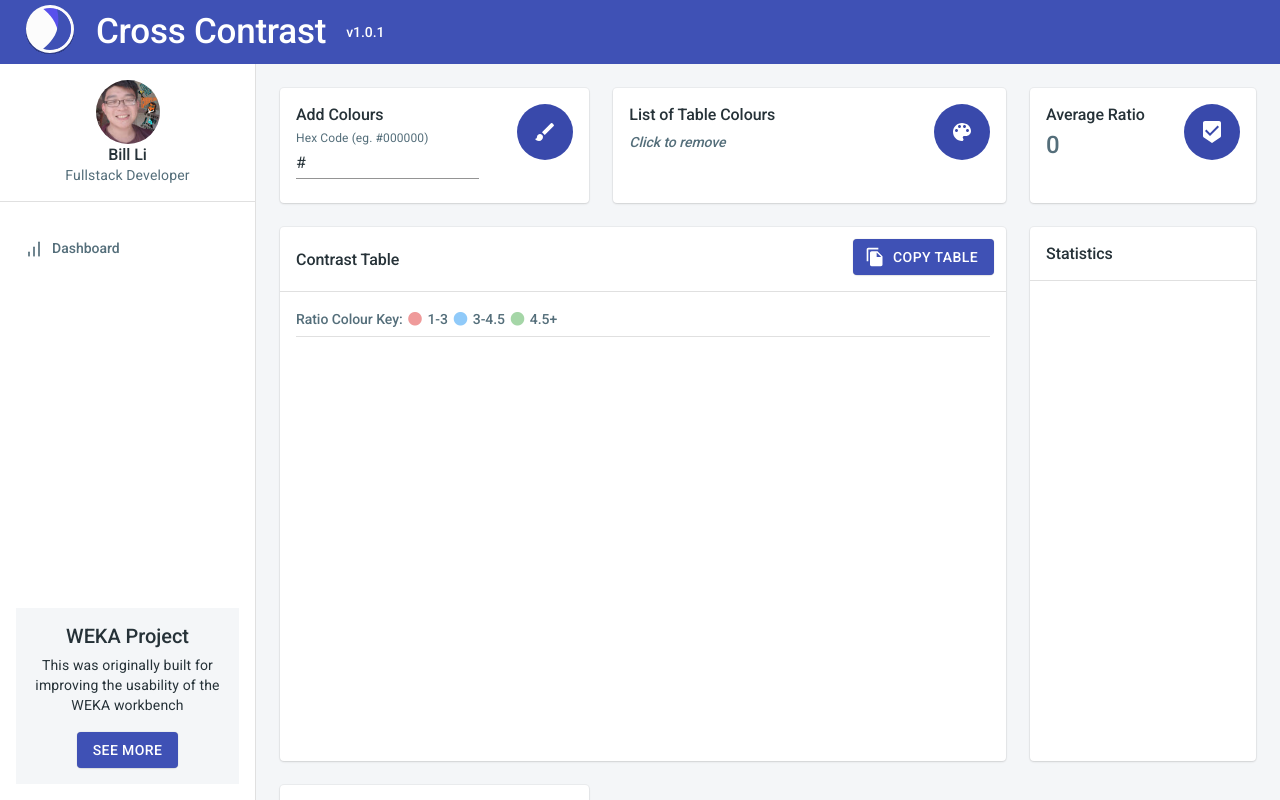
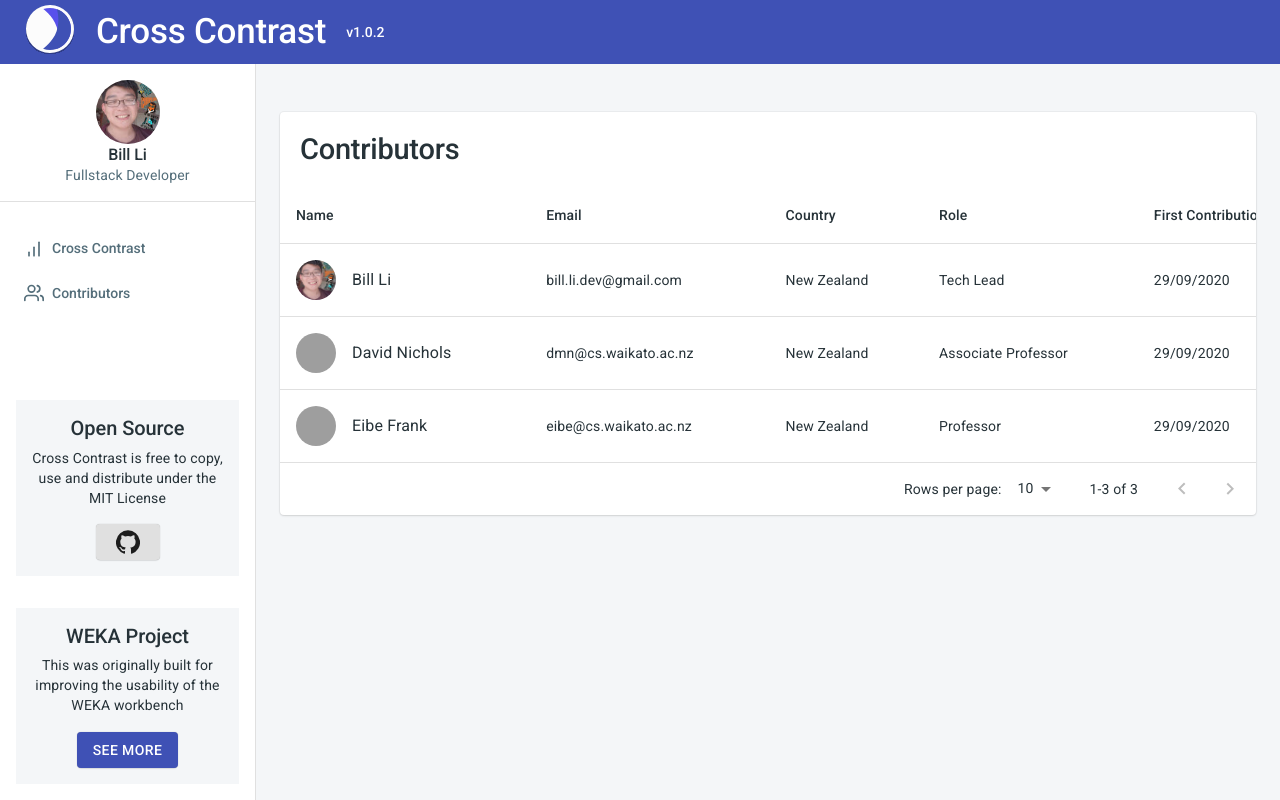
Before and after one commit to slaytr/color_contraster, a React (Create React App) app in the folder application/: page /dashboard/contributors in a window 1280 px wide. Before the commit this address led to /app/dashboard. Built offline with nearby package versions, Linux system fonts and the light colour scheme; grey boxes are pictures that could not be loaded.

Commit message:
Add a contributors page

```diff
--- a/application/src/layouts/DashboardLayout/NavBar/index.js
+++ b/application/src/layouts/DashboardLayout/NavBar/index.js
@@ -10,7 +10,7 @@
   Hidden,
   List,
   Typography,
-  makeStyles
+  makeStyles, Grid
 } from '@material-ui/core';
 import {
   AlertCircle as AlertCircleIcon,
@@ -23,6 +23,8 @@
   Users as UsersIcon
 } from 'react-feather';
 import NavItem from './NavItem';
+import GithubIcon from "@material-ui/icons/GitHub";
+import BrushIcon from "@material-ui/core/SvgIcon/SvgIcon";
 
 const user = {
   avatar: '/static/images/avatars/bill.png',
@@ -32,15 +34,15 @@
 
 const items = [
   {
-    href: '/app/dashboard',
+    href: '/dashboard/cross-contrast',
     icon: BarChartIcon,
-    title: 'Dashboard'
+    title: 'Cross Contrast'
   },
-  // {
-  //   href: '/app/customers',
-  //   icon: UsersIcon,
-  //   title: 'Customers'
-  // },
+  {
+    href: '/dashboard/contributors',
+    icon: UsersIcon,
+    title: 'Contributors'
+  },
   // {
   //   href: '/app/products',
   //   icon: ShoppingBagIcon,
@@ -156,6 +158,40 @@
           gutterBottom
           variant="h4"
         >
+          Open Source
+        </Typography>
+        <Typography
+          align="center"
+          variant="body2"
+        >
+          Cross Contrast is free to copy, use and distribute under the MIT License
+        </Typography>
+        <Box
+          display="flex"
+          justifyContent="center"
+          mt={2}
+        >
+          <Button
+            color="default"
+            component="a"
+            href="https://github.com/slaytr/color_contraster"
+            target="_blank"
+            variant="contained"
+          >
+            <GithubIcon />
+          </Button>
+        </Box>
+      </Box>
+      <Box
+        p={2}
+        m={2}
+        bgcolor="background.dark"
+      >
+        <Typography
+          align="center"
+          gutterBottom
+          variant="h4"
+        >
           WEKA Project
         </Typography>
         <Typography
--- a/application/src/layouts/DashboardLayout/TopBar.js
+++ b/application/src/layouts/DashboardLayout/TopBar.js
@@ -54,7 +54,7 @@
           variant="h6"
           className={classes.header}
         >
-          v1.0.1
+          v1.0.2
         </Typography>
         <Box flexGrow={1} />
         <Hidden lgUp>
--- a/application/src/views/customer/CustomerListView/Results.js
+++ b/application/src/views/customer/CustomerListView/Results.js
@@ -23,6 +23,9 @@
   root: {},
   avatar: {
     marginRight: theme.spacing(2)
+  },
+  tableTitle: {
+    margin: "20px"
   }
 }));
 
@@ -79,20 +82,28 @@
     >
       <PerfectScrollbar>
         <Box minWidth={1050}>
+          <Typography
+            color="textPrimary"
+            gutterBottom
+            variant="h2"
+            className={classes.tableTitle}
+          >
+            Contributors
+          </Typography>
           <Table>
             <TableHead>
               <TableRow>
-                <TableCell padding="checkbox">
-                  <Checkbox
-                    checked={selectedCustomerIds.length === customers.length}
-                    color="primary"
-                    indeterminate={
-                      selectedCustomerIds.length > 0
-                      && selectedCustomerIds.length < customers.length
-                    }
-                    onChange={handleSelectAll}
-                  />
-                </TableCell>
+                {/*<TableCell padding="checkbox">*/}
+                {/*  <Checkbox*/}
+                {/*    checked={selectedCustomerIds.length === customers.length}*/}
+                {/*    color="primary"*/}
+                {/*    indeterminate={*/}
+                {/*      selectedCustomerIds.length > 0*/}
+                {/*      && selectedCustomerIds.length < customers.length*/}
+                {/*    }*/}
+                {/*    onChange={handleSelectAll}*/}
+                {/*  />*/}
+                {/*</TableCell>*/}
                 <TableCell>
                   Name
                 </TableCell>
@@ -100,13 +111,13 @@
                   Email
                 </TableCell>
                 <TableCell>
-                  Location
+                  Country
                 </TableCell>
                 <TableCell>
-                  Phone
+                  Role
                 </TableCell>
                 <TableCell>
-                  Registration date
+                  First Contribution
                 </TableCell>
               </TableRow>
             </TableHead>
@@ -117,13 +128,13 @@
                   key={customer.id}
                   selected={selectedCustomerIds.indexOf(customer.id) !== -1}
                 >
-                  <TableCell padding="checkbox">
-                    <Checkbox
-                      checked={selectedCustomerIds.indexOf(customer.id) !== -1}
-                      onChange={(event) => handleSelectOne(event, customer.id)}
-                      value="true"
-                    />
-                  </TableCell>
+                  {/*<TableCell padding="checkbox">*/}
+                  {/*  <Checkbox*/}
+                  {/*    checked={selectedCustomerIds.indexOf(customer.id) !== -1}*/}
+                  {/*    onChange={(event) => handleSelectOne(event, customer.id)}*/}
+                  {/*    value="true"*/}
+                  {/*  />*/}
+                  {/*</TableCell>*/}
                   <TableCell>
                     <Box
                       alignItems="center"
@@ -147,10 +158,10 @@
                     {customer.email}
                   </TableCell>
                   <TableCell>
-                    {`${customer.address.city}, ${customer.address.state}, ${customer.address.country}`}
+                    {customer.address.country}
                   </TableCell>
                   <TableCell>
-                    {customer.phone}
+                    {customer.role}
                   </TableCell>
                   <TableCell>
                     {moment(customer.createdAt).format('DD/MM/YYYY')}
--- a/application/src/views/customer/CustomerListView/data.js
+++ b/application/src/views/customer/CustomerListView/data.js
@@ -4,141 +4,138 @@
   {
     id: uuid(),
     address: {
-      country: 'USA',
-      state: 'West Virginia',
-      city: 'Parkersburg',
-      street: '2849 Fulton Street'
+      country: 'New Zealand',
+      state: 'Waikato',
+      city: 'Hamilton'
     },
-    avatarUrl: '/static/images/avatars/avatar_3.png',
-    createdAt: 1555016400000,
-    email: 'ekaterina.tankova@devias.io',
-    name: 'Ekaterina Tankova',
-    phone: '304-428-3097'
+    avatarUrl: '/static/images/avatars/bill.png',
+    createdAt: 1601342607000,
+    email: 'bill.li.dev@gmail.com',
+    name: 'Bill Li',
+    role: 'Tech Lead'
   },
   {
     id: uuid(),
     address: {
-      country: 'USA',
-      state: 'Bristow',
-      city: 'Iowa',
-      street: '1865  Pleasant Hill Road'
+      country: 'New Zealand',
+      state: 'Waikato',
+      city: 'Hamilton'
     },
-    avatarUrl: '/static/images/avatars/avatar_4.png',
-    createdAt: 1555016400000,
-    email: 'cao.yu@devias.io',
-    name: 'Cao Yu',
-    phone: '712-351-5711'
+    avatarUrl: '/static/images/avatars/david.gif',
+    createdAt: 1601342607000,
+    email: 'dmn@cs.waikato.ac.nz',
+    name: 'David Nichols',
+    role: 'Associate Professor'
   },
   {
     id: uuid(),
     address: {
-      country: 'USA',
-      state: 'Georgia',
-      city: 'Atlanta',
-      street: '4894  Lakeland Park Drive'
+      country: 'New Zealand',
+      state: 'Waikato',
+      city: 'Hamilton'
     },
-    avatarUrl: '/static/images/avatars/avatar_2.png',
-    createdAt: 1555016400000,
-    email: 'alexa.richardson@devias.io',
-    name: 'Alexa Richardson',
-    phone: '770-635-2682'
+    avatarUrl: '/static/images/avatars/eibe.jpg',
+    createdAt: 1601342607000,
+    email: 'eibe@cs.waikato.ac.nz',
+    name: 'Eibe Frank',
+    role: 'Professor'
   },
-  {
-    id: uuid(),
-    address: {
-      country: 'USA',
-      state: 'Ohio',
-      city: 'Dover',
-      street: '4158  Hedge Street'
-    },
-    avatarUrl: '/static/images/avatars/avatar_5.png',
-    createdAt: 1554930000000,
-    email: 'anje.keizer@devias.io',
-    name: 'Anje Keizer',
-    phone: '908-691-3242'
-  },
-  {
-    id: uuid(),
-    address: {
-      country: 'USA',
-      state: 'Texas',
-      city: 'Dallas',
-      street: '75247'
-    },
-    avatarUrl: '/static/images/avatars/avatar_6.png',
-    createdAt: 1554757200000,
-    email: 'clarke.gillebert@devias.io',
-    name: 'Clarke Gillebert',
-    phone: '972-333-4106'
-  },
-  {
-    id: uuid(),
-    address: {
-      country: 'USA',
-      state: 'California',
-      city: 'Bakerfield',
-      street: '317 Angus Road'
-    },
-    avatarUrl: '/static/images/avatars/avatar_1.png',
-    createdAt: 1554670800000,
-    email: 'adam.denisov@devias.io',
-    name: 'Adam Denisov',
-    phone: '858-602-3409'
-  },
-  {
-    id: uuid(),
-    address: {
-      country: 'USA',
-      state: 'California',
-      city: 'Redondo Beach',
-      street: '2188  Armbrester Drive'
-    },
-    avatarUrl: '/static/images/avatars/avatar_7.png',
-    createdAt: 1554325200000,
-    email: 'ava.gregoraci@devias.io',
-    name: 'Ava Gregoraci',
-    phone: '415-907-2647'
-  },
-  {
-    id: uuid(),
-    address: {
-      country: 'USA',
-      state: 'Nevada',
-      city: 'Las Vegas',
-      street: '1798  Hickory Ridge Drive'
-    },
-    avatarUrl: '/static/images/avatars/avatar_8.png',
-    createdAt: 1523048400000,
-    email: 'emilee.simchenko@devias.io',
-    name: 'Emilee Simchenko',
-    phone: '702-661-1654'
-  },
-  {
-    id: uuid(),
-    address: {
-      country: 'USA',
-      state: 'Michigan',
-      city: 'Detroit',
-      street: '3934  Wildrose Lane'
-    },
-    avatarUrl: '/static/images/avatars/avatar_9.png',
-    createdAt: 1554702800000,
-    email: 'kwak.seong.min@devias.io',
-    name: 'Kwak Seong-Min',
-    phone: '313-812-8947'
-  },
-  {
-    id: uuid(),
-    address: {
-      country: 'USA',
-      state: 'Utah',
-      city: 'Salt Lake City',
-      street: '368 Lamberts Branch Road'
-    },
-    avatarUrl: '/static/images/avatars/avatar_10.png',
-    createdAt: 1522702800000,
-    email: 'merrile.burgett@devias.io',
-    name: 'Merrile Burgett',
-    phone: '801-301-7894'
-  }
+  // {
+  //   id: uuid(),
+  //   address: {
+  //     country: 'USA',
+  //     state: 'Ohio',
+  //     city: 'Dover',
+  //     street: '4158  Hedge Street'
+  //   },
+  //   avatarUrl: '/static/images/avatars/avatar_5.png',
+  //   createdAt: 1554930000000,
+  //   email: 'anje.keizer@devias.io',
+  //   name: 'Anje Keizer',
+  //   phone: '908-691-3242'
+  // },
+  // {
+  //   id: uuid(),
+  //   address: {
+  //     country: 'USA',
+  //     state: 'Texas',
+  //     city: 'Dallas',
+  //     street: '75247'
+  //   },
+  //   avatarUrl: '/static/images/avatars/avatar_6.png',
+  //   createdAt: 1554757200000,
+  //   email: 'clarke.gillebert@devias.io',
+  //   name: 'Clarke Gillebert',
+  //   phone: '972-333-4106'
+  // },
+  // {
+  //   id: uuid(),
+  //   address: {
+  //     country: 'USA',
+  //     state: 'California',
+  //     city: 'Bakerfield',
+  //     street: '317 Angus Road'
+  //   },
+  //   avatarUrl: '/static/images/avatars/avatar_1.png',
+  //   createdAt: 1554670800000,
+  //   email: 'adam.denisov@devias.io',
+  //   name: 'Adam Denisov',
+  //   phone: '858-602-3409'
+  // },
+  // {
+  //   id: uuid(),
+  //   address: {
+  //     country: 'USA',
+  //     state: 'California',
+  //     city: 'Redondo Beach',
+  //     street: '2188  Armbrester Drive'
+  //   },
+  //   avatarUrl: '/static/images/avatars/avatar_7.png',
+  //   createdAt: 1554325200000,
+  //   email: 'ava.gregoraci@devias.io',
+  //   name: 'Ava Gregoraci',
+  //   phone: '415-907-2647'
+  // },
+  // {
+  //   id: uuid(),
+  //   address: {
+  //     country: 'USA',
+  //     state: 'Nevada',
+  //     city: 'Las Vegas',
+  //     street: '1798  Hickory Ridge Drive'
+  //   },
+  //   avatarUrl: '/static/images/avatars/avatar_8.png',
+  //   createdAt: 1523048400000,
+  //   email: 'emilee.simchenko@devias.io',
+  //   name: 'Emilee Simchenko',
+  //   phone: '702-661-1654'
+  // },
+  // {
+  //   id: uuid(),
+  //   address: {
+  //     country: 'USA',
+  //     state: 'Michigan',
+  //     city: 'Detroit',
+  //     street: '3934  Wildrose Lane'
+  //   },
+  //   avatarUrl: '/static/images/avatars/avatar_9.png',
+  //   createdAt: 1554702800000,
+  //   email: 'kwak.seong.min@devias.io',
+  //   name: 'Kwak Seong-Min',
+  //   phone: '313-812-8947'
+  // },
+  // {
+  //   id: uuid(),
+  //   address: {
+  //     country: 'USA',
+  //     state: 'Utah',
+  //     city: 'Salt Lake City',
+  //     street: '368 Lamberts Branch Road'
+  //   },
+  //   avatarUrl: '/static/images/avatars/avatar_10.png',
+  //   createdAt: 1522702800000,
+  //   email: 'merrile.burgett@devias.io',
+  //   name: 'Merrile Burgett',
+  //   phone: '801-301-7894'
+  // }
 ];
--- a/application/src/views/customer/CustomerListView/index.js
+++ b/application/src/views/customer/CustomerListView/index.js
@@ -25,10 +25,10 @@
   return (
     <Page
       className={classes.root}
-      title="Customers"
+      title="Contributors"
     >
       <Container maxWidth={false}>
-        <Toolbar />
+        {/*<Toolbar />*/}
         <Box mt={3}>
           <Results customers={customers} />
         </Box>
--- a/application/src/views/reports/DashboardView/ColourAdder.js
+++ b/application/src/views/reports/DashboardView/ColourAdder.js
@@ -72,7 +72,7 @@
               gutterBottom
               variant="h5"
             >
-              Add Colours
+              Add Colors
             </Typography>
             <form className={classes.root} noValidate autoComplete="off" onSubmit={formSubmit}>
               <TextField
--- a/application/src/views/reports/DashboardView/ColourList.js
+++ b/application/src/views/reports/DashboardView/ColourList.js
@@ -91,7 +91,7 @@
               gutterBottom
               variant="h5"
             >
-              List of Table Colours
+              My Colors
             </Typography>
             <Typography
               color="textSecondary"
--- a/application/src/views/reports/DashboardView/WCAG.js
+++ b/application/src/views/reports/DashboardView/WCAG.js
@@ -132,7 +132,7 @@
       className={clsx(classes.root, className)}
       {...rest}
     >
-      <CardHeader title="Statistics" />
+      <CardHeader title="Contrast Table Stats" />
       <Divider />
       <CardContent>
         <Box
--- a/application/src/views/reports/DashboardView/index.js
+++ b/application/src/views/reports/DashboardView/index.js
@@ -153,7 +153,7 @@
             item
             lg={4}
             sm={12}
-            xl={3}
+            xl={4}
             xs={12}
           >
             <LatestProducts />
```
Also changed, not shown: application/src/routes.js (+4 -4 lines), application/src/views/customer/CustomerListView/Toolbar.js (+20 -19 lines).
